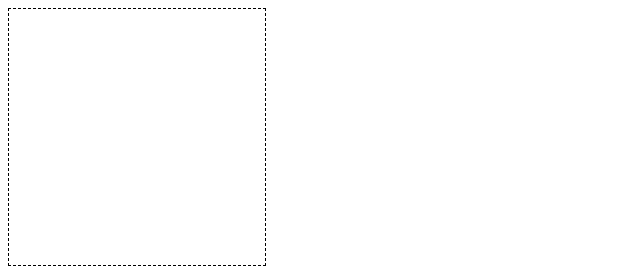
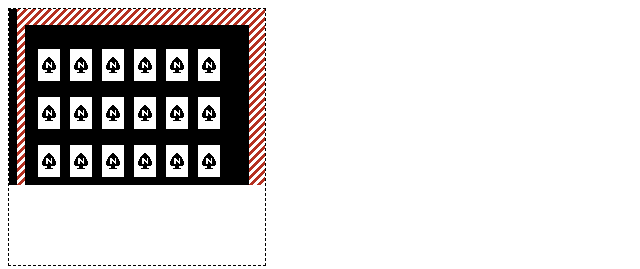
Before and after one commit to ArmstrongKhori/vgproto2018_Mario3, a plain HTML site: page MarioBros3Project/game.html in a window 1280 px wide. Shown: the whole page, without its empty margins (0-640 px from the left). Drawn offline with Linux system fonts and the light colour scheme.

Commit message:
Updated game and setup

```diff
--- a/MarioBros3Project/game.html
+++ b/MarioBros3Project/game.html
@@ -9,6 +9,8 @@
 		<script type="text/javascript" src="setup.js"></script>
 		<!-- -->
 		<script type="text/javascript" src="main.js"></script>
+		<!-- -->
+		<script type="text/javascript" src="matchingGame.js"></script>
 	</head>
 	<body>
 		<canvas id="myCanvas" width="256" height="256" style="border: 1px dashed black"></canvas>
--- a/MarioBros3Project/setup.js
+++ b/MarioBros3Project/setup.js
@@ -47,6 +47,8 @@ var GameManager = (function() {
 		this.SetGameState(this.LOADING);
 		//
 		this.imageLoader.AddTask("mario", "Mario.png");
+		this.imageLoader.AddTask("minigameMario", "MarioMiniGameSprites.png");
+		this.imageLoader.AddTask("shop", "CardMatchingGame.png");
 	};
 
 	// *** This is called the moment the engine has finished loading. Create new sprites or begin game logic-- Stuff like that goes here!
@@ -54,6 +56,8 @@ var GameManager = (function() {
 		this.AddSprite("smallMarioIdle", "mario", 64*0, 0, 64, 64, 1);
 		this.AddSprite("smallMarioWalk", "mario", 64*1, 0, 64, 64, 2);
 		this.AddSprite("smallMarioRun", "mario", 64*3, 0, 64, 64, 2);
+		this.AddSprite("small", "minigameMario", 0, 0, 48, 64, 1);
+		this.AddSprite("shop", "shop", 0, 0, 256, 176, 1);
 		//
 		//
 		/*
@@ -61,6 +65,10 @@ var GameManager = (function() {
 		actor.sprite = "smallMarioWalk";
 		actor.sprite_speed = 12/gm.frameRate;
 		*/
+
+
+
+
 	};
 
 
```
